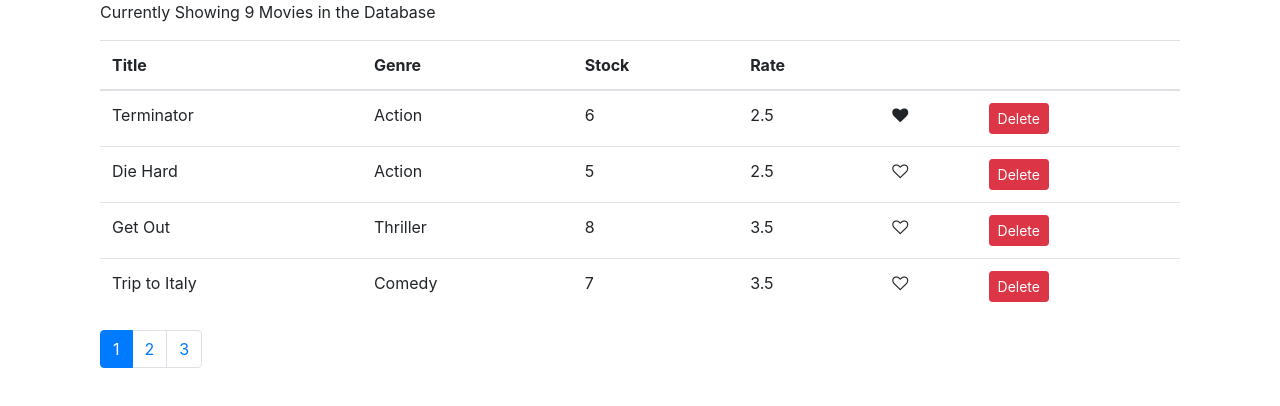
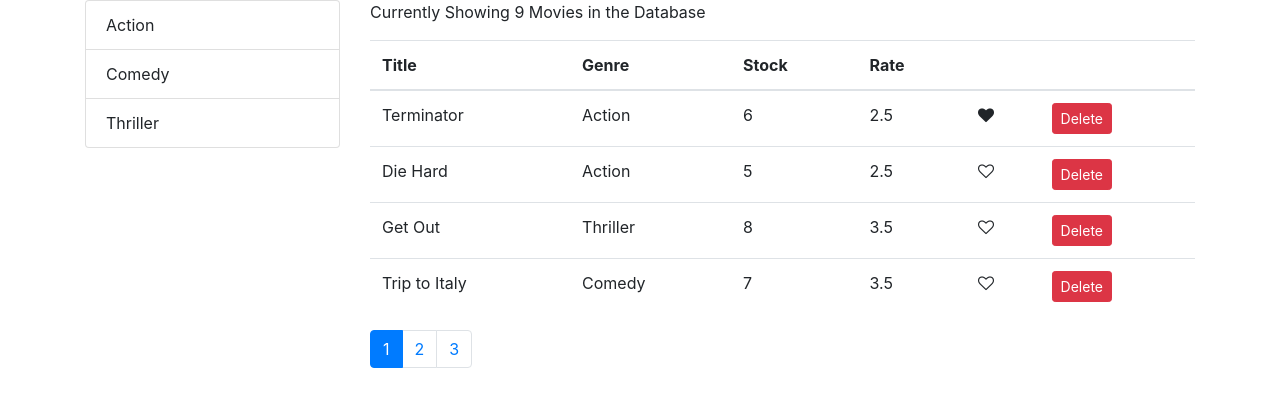
Before and after one commit to sonnn9/-Mastering-React, a React (Create React App) app: page / in a window 1280 px wide. Shown: the top 406 px of the page. Built offline with nearby package versions, Linux system fonts and the light colour scheme.

Commit message:
filtering

```diff
--- /dev/null
+++ b/src/components/common/listGroup.jsx
@@ -0,0 +1,12 @@
+import React from "react";
+
+const ListGroup = (props) => {
+    const {items, textProperty, valueProperty } = props;
+    return <ul className="list-group">
+        { items.map(item => <li key={item[valueProperty]} className="list-group-item">
+            { item[textProperty] }
+        </li> )}
+    </ul>
+}
+
+export default ListGroup;
--- a/src/components/movies.jsx
+++ b/src/components/movies.jsx
@@ -1,12 +1,15 @@
 import React, { Component } from "react";
 import { getMovies } from "../services/fakeMovieService";
+import { getGenres } from "../services/fakeGenreService";
 import Like from "./common/like";
 import Pagination from "./common/pagination";
 import { paginate } from "../utils/paginate";
+import ListGroup from "./common/listGroup";
 
 class Movies extends Component {
     state = {
         movies: getMovies(),
+        genres: getGenres(),
         currentPage : 1,
         pageSize: 4
     };
@@ -26,6 +29,10 @@
 
     handlePageChange = page => {
         this.setState({currentPage : page});
+    };
+
+    handleGenreSelect = genre => {
+
     }
 
     render() {
@@ -37,7 +44,16 @@
         const movies = paginate(allMovies, currentPage, pageSize);
 
         return (
-            <div className="container">
+                <div className="row">
+                    <div className="col-3">
+                        <ListGroup
+                            items={this.state.genres}
+                            textProperty="name"
+                            valueProperty="_id"
+                            onItemSelect={this.handleGenreSelect}
+                        />
+                    </div>
+                    <div className="col">
                         <p>Currently Showing {count} Movies in the Database</p>
                         <table className="table">
                             <thead>
@@ -75,6 +91,7 @@
                         </table>
                         <Pagination itemsCount = {count} pageSize={pageSize} currentPage={currentPage} onPageChange={this.handlePageChange} />
                     </div>
+                </div>
         );
     }
 }
```
Also changed, not shown: 1 other file (tests, documents, lock files or other folders). Lines whose indentation alone changed are shown as unchanged.
